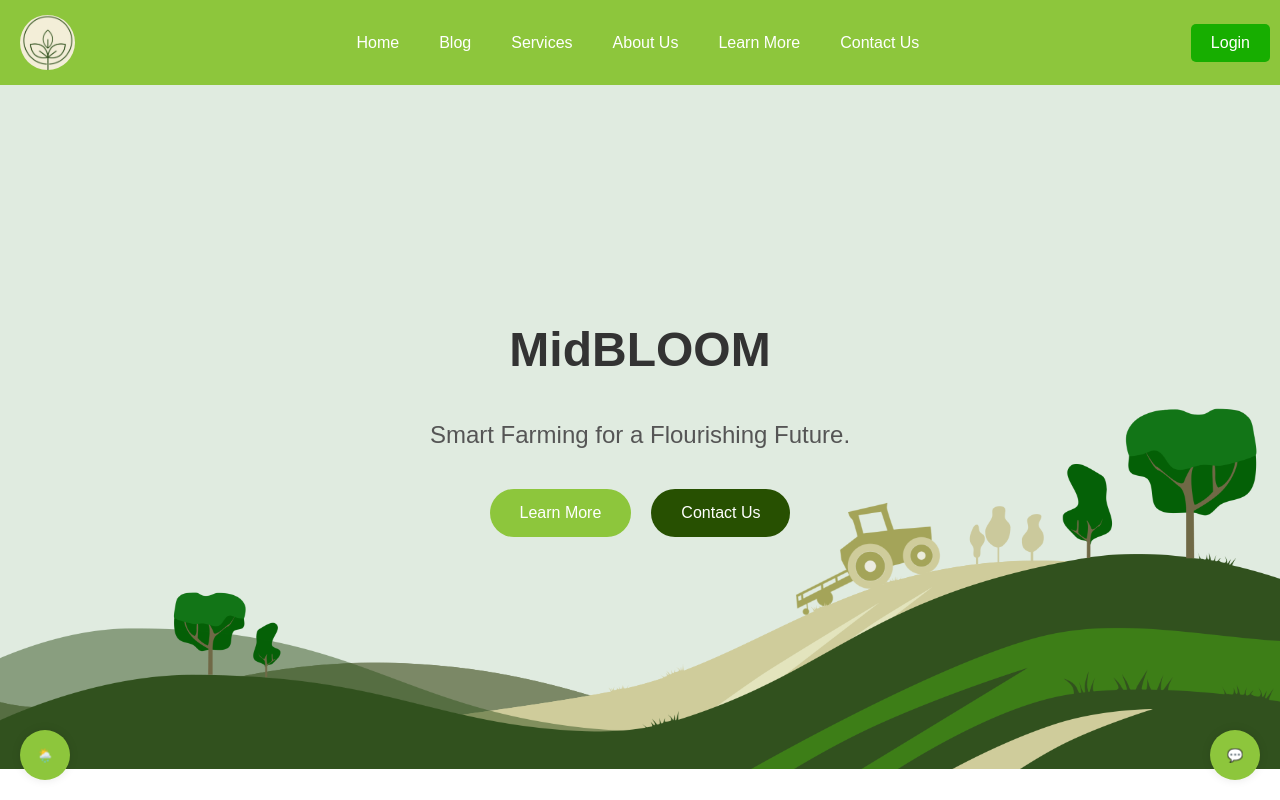
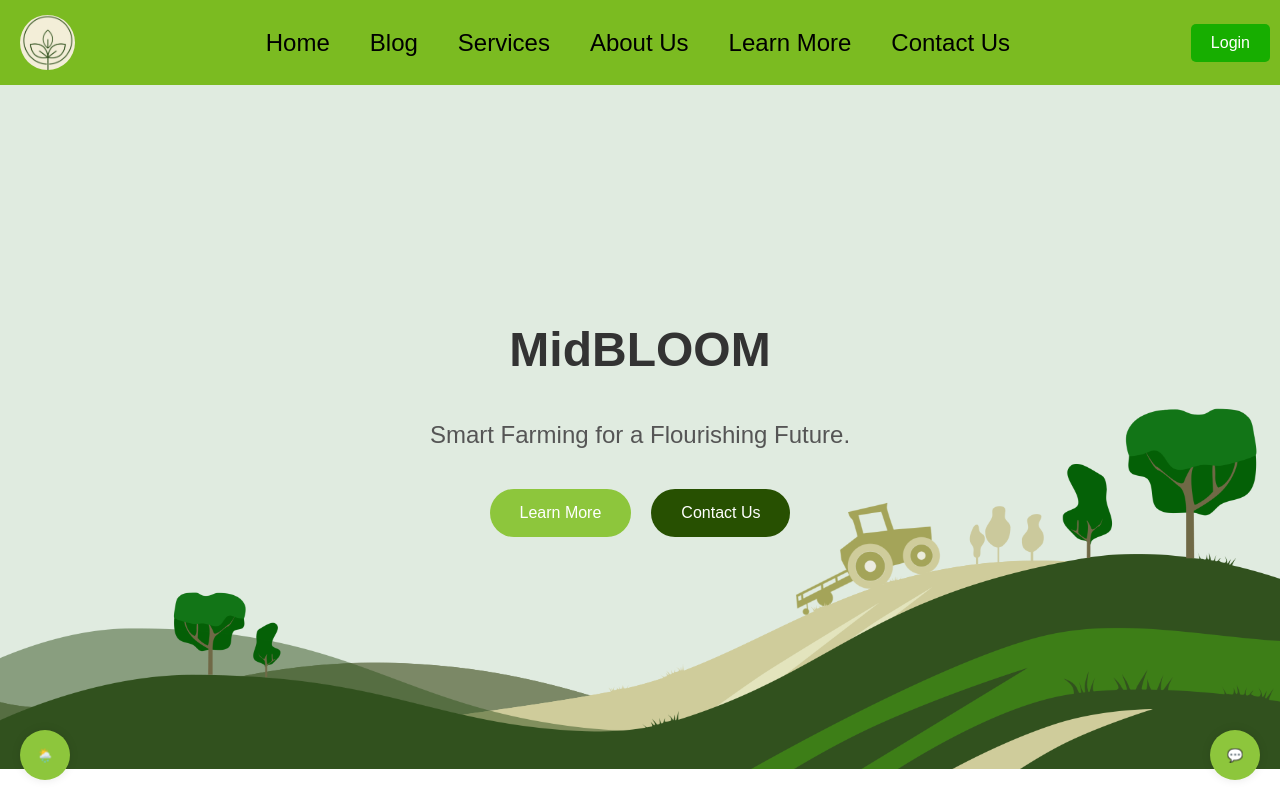
Before and after one commit to arindom7/MidBLOOM-new, a plain HTML site: page MidBLOOM.html in a window 1280 px wide. Shown: the top 800 px of the page. Drawn offline with nearby package versions, Linux system fonts and the light colour scheme.

Commit message:
Update MidBLOOM.html

```diff
--- a/MidBLOOM.html
+++ b/MidBLOOM.html
@@ -19,7 +19,7 @@
             display: flex;
             justify-content: space-between;
             align-items: center;
-            background-color: #8dc63c;
+            background-color: #7bbb21;
             padding: 15px 20px;
             position: fixed;
             width: 100%;
@@ -49,9 +49,9 @@
         }
 
         .navbar .nav-links a {
-            color: #fff;
+            color: #000000;
             text-decoration: none;
-            font-size: 1rem;
+            font-size: 1.5rem;
             padding: 5px 10px;
             border-radius: 5px;
             transition: background-color 0.3s ease;
@@ -786,7 +786,7 @@
                         <img src="photos/agriyojna.jpg" alt="Service 3">
                         <h3>AGRI-YOJNA</h3>
                         <p>AgriYojna is a dedicated platform that provides farmers with the latest government schemes and financial assistance programs related to agriculture. It ensures that farmers stay informed about subsidies, loans, and technological advancements that can enhance their productivity and income.</p>
-                        <a href="https://www.myscheme.gov.in/search" class="explore-button">Explore</a>
+                        <a href="agriyojna.html" class="explore-button">Explore</a>
                     </div>
                     <div class="service">
                         <img src="photos/florafix.jpg" alt="Service 4">
```
